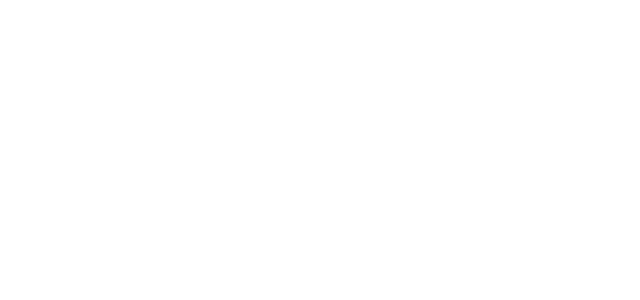
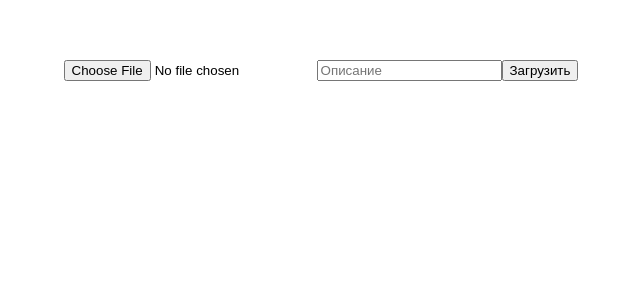
Before and after one commit to zhoracementov/testproj, a Vue app in the folder frontend-vue/: page / in a window 1280 px wide. Shown: the top 300 px of the page, without its empty margins (319-959 px from the left). Built offline with nearby package versions, Linux system fonts and the light colour scheme.

Commit message:
connect front w back

```diff
--- a/frontend-vue/src/App.vue
+++ b/frontend-vue/src/App.vue
@@ -1,10 +1,24 @@
+<template>
+  <div id="app">
+    <FileUpload />
+  </div>
+</template>
+
 <script>
+import FileUpload from '@/components/uploadFileComponent.vue';
 
+export default {
+  name: 'App',
+  components: {
+    FileUpload,
+  },
+};
 </script>
 
-<template>
-
-</template>
-
-<style scoped>
+<style>
+#app {
+  font-family: Avenir, Helvetica, Arial, sans-serif;
+  text-align: center;
+  margin-top: 60px;
+}
 </style>
--- /dev/null
+++ b/frontend-vue/src/components/uploadFileComponent.vue
@@ -0,0 +1,33 @@
+<template>
+    <div>
+      <input type="file" @change="handleFileUpload" />
+      <input type="text" v-model="description" placeholder="Описание" />
+      <button @click="uploadFile">Загрузить</button>
+    </div>
+  </template>
+
+  <script>
+  import api from '@/services/api';
+
+  export default {
+    data() {
+      return {
+        file: null,
+        description: '',
+      };
+    },
+    methods: {
+      handleFileUpload(event) {
+        this.file = event.target.files[0];
+      },
+      async uploadFile() {
+        try {
+          const response = await api.uploadDocument(this.file, this.description);
+          console.log('Файл загружен:', response.data);
+        } catch (error) {
+          console.error('Ошибка при загрузке файла:', error);
+        }
+      },
+    },
+  };
+  </script>
--- /dev/null
+++ b/frontend-vue/src/services/api.js
@@ -0,0 +1,44 @@
+import axios from 'axios';
+
+const apiClient = axios.create({
+    baseURL: 'http://localhost:8080',
+    headers: {
+        'Content-Type': 'application/json',
+    },
+});
+
+export default {
+    uploadDocument(file, description) {
+        const formData = new FormData();
+        formData.append('file', file);
+        formData.append('description', description);
+
+        return apiClient.post('/documents/upload', formData, {
+            headers: {
+                'Content-Type': 'multipart/form-data',
+            },
+        });
+    },
+
+    getDocuments() {
+        return apiClient.get('/documents');
+    },
+
+    getDocumentById(id) {
+        return apiClient.get(`/documents/${id}`);
+    },
+
+    updateDocument(id, data) {
+        return apiClient.put(`/documents/${id}`, data);
+    },
+
+    deleteDocument(id) {
+        return apiClient.delete(`/documents/${id}`);
+    },
+
+    downloadDocument(id) {
+        return apiClient.get(`/documents/${id}/download`, {
+            responseType: 'blob',
+        });
+    },
+};
```
Also changed, not shown: 1 other file (tests, documents, lock files or other folders).
